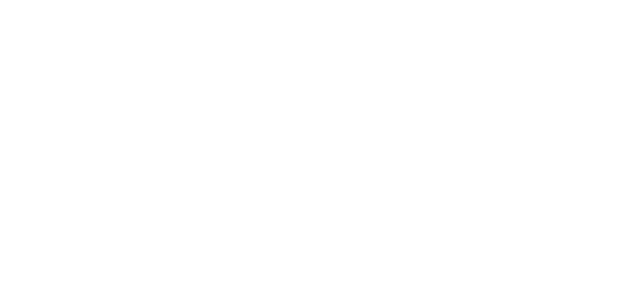
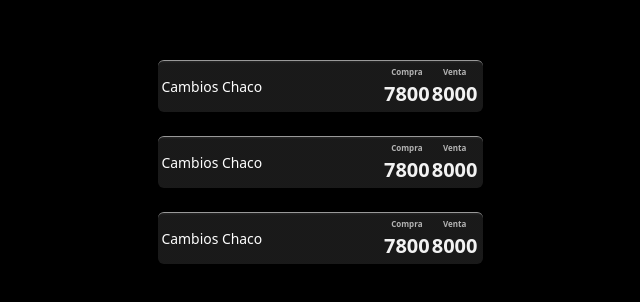
Before and after one commit to juanjobogad0/virumarket, a React (Vite) app in the folder frontend/: page / in a window 1280 px wide. Shown: the part 226-528 px from the top of the page, without its empty margins (320-960 px from the left). Built offline with nearby package versions, Linux system fonts and the light colour scheme.

Commit message:
basic ui

```diff
--- a/frontend/index.html
+++ b/frontend/index.html
@@ -2,9 +2,8 @@
 <html lang="es">
   <head>
     <meta charset="UTF-8" />
-    <link rel="icon" type="image/svg+xml" href="/vite.svg" />
     <meta name="viewport" content="width=device-width, initial-scale=1.0" />
-    <title>Vite App</title>
+    <title>Dolar</title>
   </head>
   <body>
     <div id="app"></div>
--- a/frontend/package.json
+++ b/frontend/package.json
@@ -14,7 +14,9 @@
   },
   "dependencies": {
     "@vitejs/plugin-react": "5.0.3",
+    "bootstrap": "^5.3.8",
     "react": "19.1.1",
+    "react-bootstrap": "^2.10.10",
     "react-dom": "19.1.1"
   },
   "eslintConfig": {
--- a/frontend/src/app.jsx
+++ b/frontend/src/app.jsx
@@ -1,5 +1,14 @@
+import './css/app.css'
+import { Cards } from './components/cards'
+import Container from 'react-bootstrap/Container'
+
 export default function App () {
   return (
-    <h1>HOLA</h1>
+    <Container className='m-auto quitar'>
+      <Cards />
+      <Cards />
+      <Cards />
+    </Container>
+
   )
 }
--- /dev/null
+++ b/frontend/src/components/cards.jsx
@@ -0,0 +1,23 @@
+import '../css/cards.css'
+
+export function Cards () {
+  return (
+    <article className='p-1 card mb-4'>
+      <aside className='casa'>Cambios Chaco</aside>
+      <table className='text-center'>
+        <thead>
+          <tr className='m-0 thead'>
+            <th>Compra</th>
+            <th>Venta</th>
+          </tr>
+        </thead>
+        <tbody className='tbody'>
+          <tr>
+            <td>7800</td>
+            <td>8000</td>
+          </tr>
+        </tbody>
+      </table>
+    </article>
+  )
+}
--- /dev/null
+++ b/frontend/src/css/app.css
@@ -0,0 +1,64 @@
+:root{
+--bg-dark: hsla(0, 0%, 0%);
+--bg: hsl(0 0% 10%);
+--bg-light: hsl(0 0% 15%);
+
+--font-family: system-ui, -apple-system, BlinkMacSystemFont, 'Segoe UI', Roboto, Oxygen, Ubuntu, Cantarell, 'Open Sans', 'Helvetica Neue', sans-serif;
+
+--text: hsl(0 0% 95%);
+--text-muted: hsl(0 0% 70%);
+--border: hsl(0 0% 30%);
+--gradiant: linear-gradient(0deg, var(--bg) 95%, var(--bg-light));
+--gradiant-hover: linear-gradient(0deg, var(--bg), var(--bg-light));
+--highlight: hsl(0 0% 60%);
+--border-card: solid 1px var(--border);
+
+--text-hover: hsla(0, 0%, 95%, 0.505);
+
+--font-1: bold 1.25rem var(--font-family);
+--font-2: bold 1rem var(--font-family);
+--font-3: normal 0.87rem var(--font-family);
+--font-4: normal 0.87rem var(--font-family);
+--font-5: normal 0.75rem var(--font-family);
+
+
+--primary: hsl(0 66% 75%);
+--secondary: hsl(183 52% 57%);
+--danger: hsl(9 26% 64%);
+--warning: hsl(52 19% 57%);
+--success: hsl(146 17% 59%);
+--info: hsl(217 28% 65%);
+}
+
+body.light {
+
+  --bg-dark: hsl(0, 0%, 90%);
+  --bg: hsl(0 0% 95%);
+  --bg-light: hsl(0 0% 100%);
+  --text: hsl(0 0% 5%);
+  --text-muted: hsl(0 0% 30%);
+
+  --border: hsl(0 0% 30%);
+  --border-card: solid 1px var(--bg);
+
+  --gradiant: linear-gradient(0deg, var(--bg) 95%, var(--bg-light));
+  --gradiant-hover: linear-gradient(0deg, var(--bg), var(--bg-light));
+  --highlight: hsl(0 0% 100%);
+
+
+}
+
+* {
+  box-sizing: border-box;
+}
+
+html {
+  scroll-behavior: smooth;
+}
+
+body {
+font-family: var(--font-family);
+background: var(--bg-dark);
+color: var(--text);
+
+}
--- /dev/null
+++ b/frontend/src/css/cards.css
@@ -0,0 +1,41 @@
+.card {
+  display: flex;
+  flex-direction: row;
+  justify-content: space-between;
+  align-items: center;
+  max-width: 325px;
+
+  border: var(--border-car);
+  border-top: solid 1px var(--highlight);
+  background: var(--gradiant);
+  color: var(--text);
+
+}
+
+.card:hover {
+  background: var(--gradiant-hover);
+}
+
+.casa {
+    font: var(--font-3);
+    color: hsl(0, 0%, 100%);
+}
+
+.thead {
+  font-size: 0.5rem;
+  color: var(--text-muted);
+}
+
+.tbody {
+  font: var(--font-1);
+  color: var(--text);
+}
+
+article {
+  margin: auto
+}
+
+.quitar {
+  min-height: 100dvh;
+  align-content: center;
+}
--- a/frontend/src/main.jsx
+++ b/frontend/src/main.jsx
@@ -1,6 +1,6 @@
-import './style.css'
-import { createRoot } from 'react-dom/client';
-import App from './app.jsx';
+import 'bootstrap/dist/css/bootstrap.min.css'
+import { createRoot } from 'react-dom/client'
+import App from './app.jsx'
 
 const root = createRoot(document.getElementById('app'))
 
--- a/frontend/src/style.css
+++ /dev/null
@@ -1,97 +0,0 @@
-:root {
-  font-family: system-ui, Avenir, Helvetica, Arial, sans-serif;
-  line-height: 1.5;
-  font-weight: 400;
-
-  color-scheme: light dark;
-  color: rgba(255, 255, 255, 0.87);
-  background-color: #242424;
-
-  font-synthesis: none;
-  text-rendering: optimizeLegibility;
-  -webkit-font-smoothing: antialiased;
-  -moz-osx-font-smoothing: grayscale;
-}
-
-a {
-  font-weight: 500;
-  color: #646cff;
-  text-decoration: inherit;
-}
-a:hover {
-  color: #535bf2;
-}
-
-body {
-  margin: 0;
-  display: flex;
-  place-items: center;
-  min-width: 320px;
-  min-height: 100vh;
-}
-
-h1 {
-  font-size: 3.2em;
-  line-height: 1.1;
-  color: white;
-}
-
-#app {
-  max-width: 1280px;
-  margin: 0 auto;
-  padding: 2rem;
-  text-align: center;
-}
-
-.logo {
-  height: 6em;
-  padding: 1.5em;
-  will-change: filter;
-  transition: filter 300ms;
-}
-.logo:hover {
-  filter: drop-shadow(0 0 2em #646cffaa);
-}
-.logo.vanilla:hover {
-  filter: drop-shadow(0 0 2em #f7df1eaa);
-}
-
-.card {
-  padding: 2em;
-}
-
-.read-the-docs {
-  color: #888;
-}
-
-button {
-  border-radius: 8px;
-  border: 1px solid transparent;
-  padding: 0.6em 1.2em;
-  font-size: 1em;
-  font-weight: 500;
-  font-family: inherit;
-  background-color: #1a1a1a;
-  cursor: pointer;
-  transition: border-color 0.25s;
-}
-button:hover {
-  border-color: #646cff;
-}
-button:focus,
-button:focus-visible {
-  outline: 4px auto -webkit-focus-ring-color;
-}
-
-@media (prefers-color-scheme: light) {
-  :root {
-    color: #213547;
-    background-color: #ffffff;
-  }
-  a:hover {
-    color: #747bff;
-  }
-  button {
-    background-color: #f9f9f9;
-  }
-}
```
Also changed, not shown: 2 other files (tests, documents, lock files or other folders).
